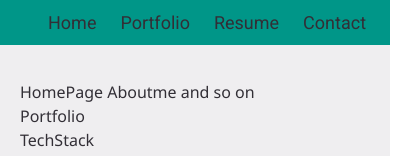
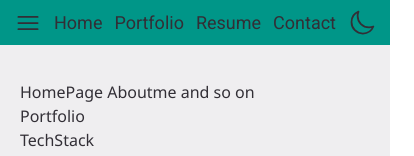
Before and after one commit to marsi107/MyPersonalWebsite, a Next.js app in the folder portfolio/: page / in a window 390 px wide. Shown: the top 156 px of the page, 414 px wide, since content can reach past the window. Built offline with nearby package versions, Linux system fonts and the light colour scheme.

Commit message:
adjust navbar to phone

```diff
--- a/portfolio/app/components/NavBar.tsx
+++ b/portfolio/app/components/NavBar.tsx
@@ -5,15 +5,15 @@ const NavBar = () => {
     return (
         <header className="absolute items-center h-[45px] w-screen flex bg-defColors-second dark:bg-defColors-second_dark font-rob">
             <div className="grow"></div>
-            <Bars3Icon className="lg:hidden h-10 pl-6" />
-            <div className="flex pl-6 space-x-6 text-lg lg:space-x-12 lg:text-2xl">
+            <Bars3Icon className="h-7 pl-3 lg:hidden" />
+            <div className="flex pl-3 space-x-3 text-lg lg:space-x-12 lg:text-2xl">
                 <div>Home</div>
                 <div>Portfolio</div>
                 <div className="max-lg:hidden">Tech Stack</div>
                 <div>Resume</div>
                 <div>Contact</div>
             </div>
-            <MoonIcon className="h-10 pl-6 pr-6" />
+            <MoonIcon className="h-7 pl-3 pr-3 lg:h-10 lg:pl-6" />
             <div className="grow"></div>
         </header>
     )
```
